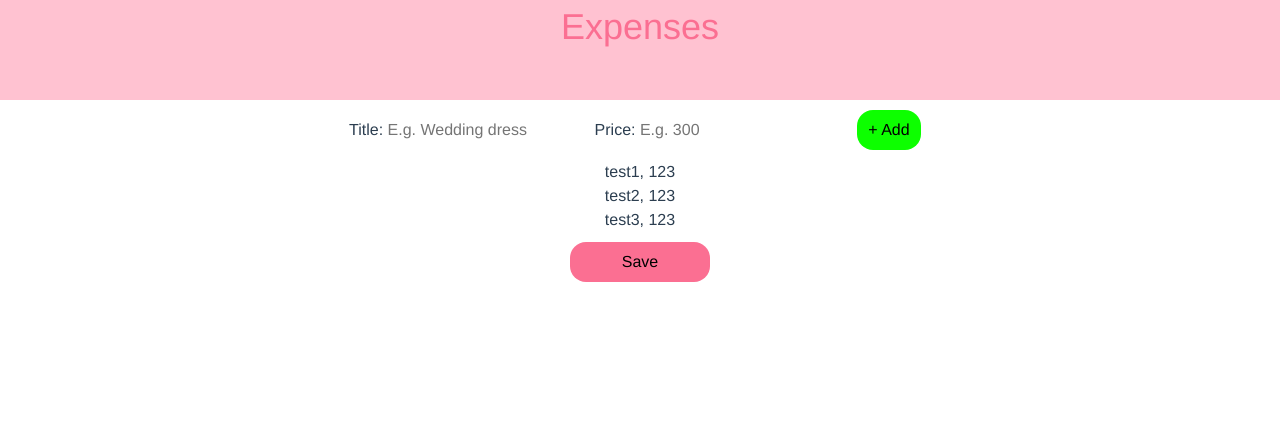
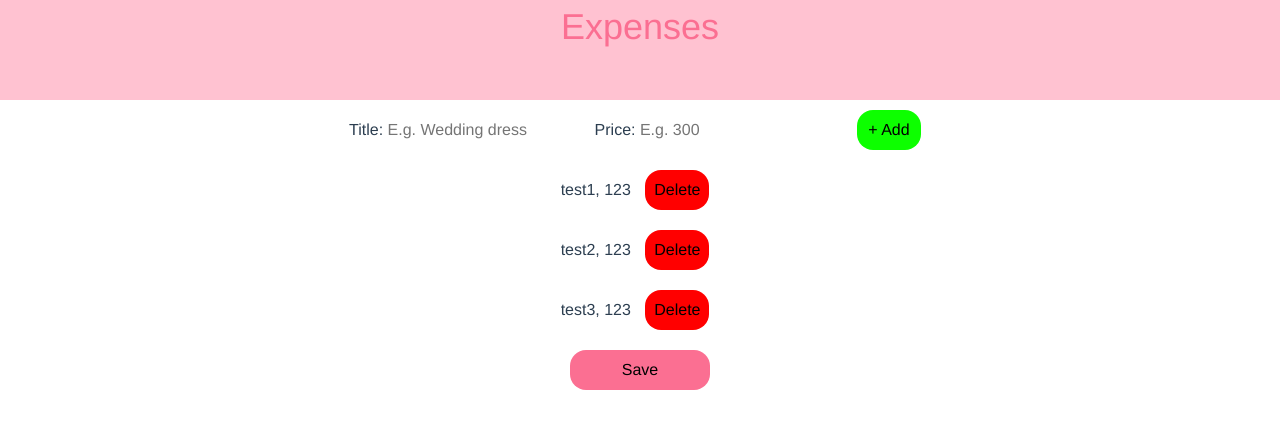
Before and after one commit to jadrejcicariana/Wedding-planner-frontend, a Vue app: page /expenses in a window 1280 px wide. Shown: the top 428 px of the page. Built offline with nearby package versions, Linux system fonts and the light colour scheme.

Commit message:
add deleteExpense method

```diff
--- a/src/components/Expense.vue
+++ b/src/components/Expense.vue
@@ -1,10 +1,12 @@
 <template>
     <li>
         {{ title }}, {{ price }}
+        <delete-button></delete-button>
     </li>
 </template>
 
 <script>
+import DeleteButton from './DeleteButton.vue'
 
 export default {
     name: 'Expense',
@@ -18,6 +20,9 @@ export default {
     },
     methods: {
 
+    },
+    components: {
+        DeleteButton
     }
 }
 
--- a/src/views/ExpensesView.vue
+++ b/src/views/ExpensesView.vue
@@ -23,10 +23,11 @@
 
                 <ul>
                     <expense
-                    v-for="expense in store.expenses"
+                    v-for="(expense, index) in store.expenses"
                     :key="expense.id"
                     :title="expense.title"
                     :price="expense.price"
+                    @click="deleteExpense(index)"
                     >
                     </expense>
                 </ul>
@@ -64,6 +65,10 @@ export default {
             this.store.newExpenseTitle = ''
             this.store.newExpensePrice = ''
             this.store.nextExpenseId++
+        },
+        deleteExpense(index) {
+            console.log(index),
+            this.store.expenses.splice(index, 1)
         }
     },
     data() {
```
